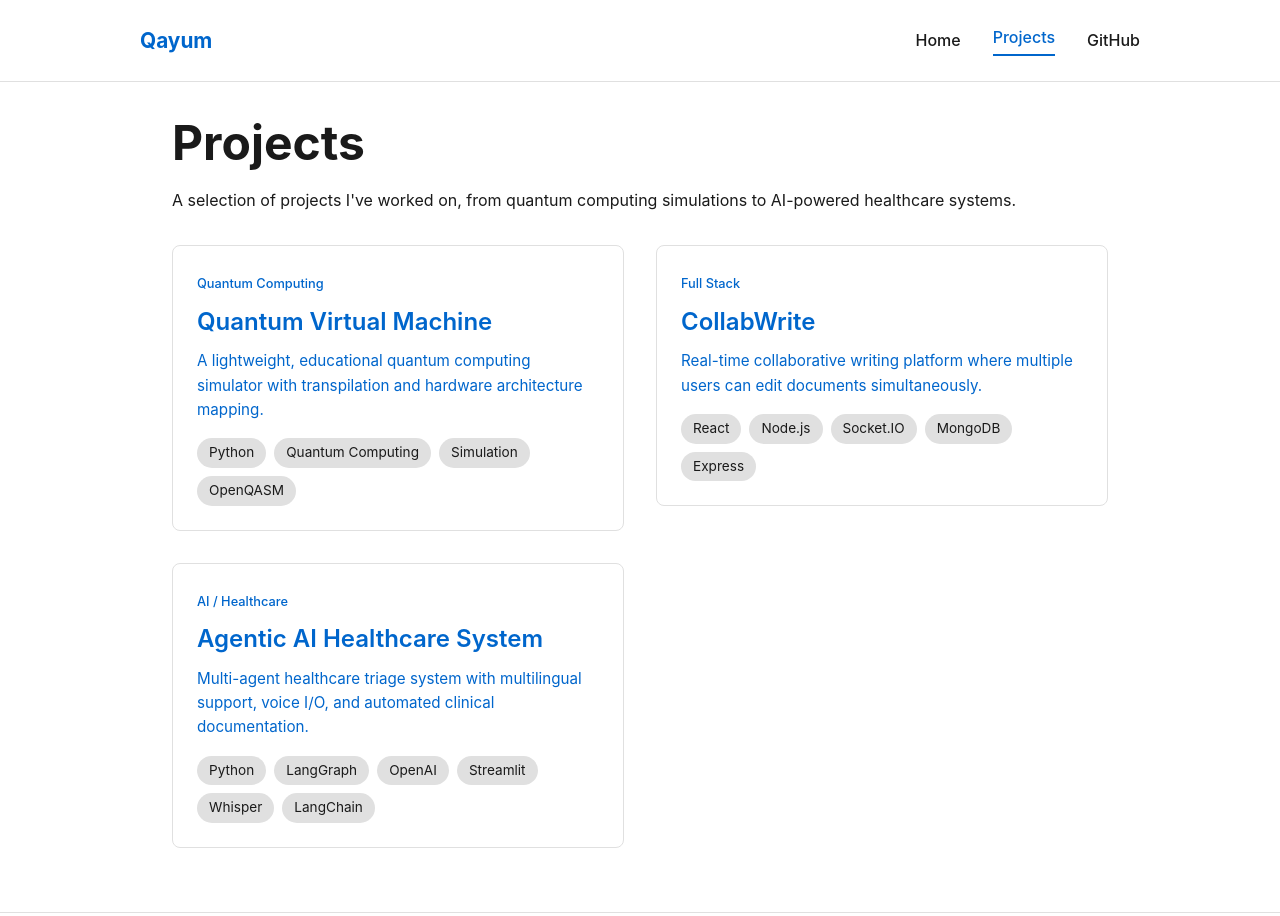
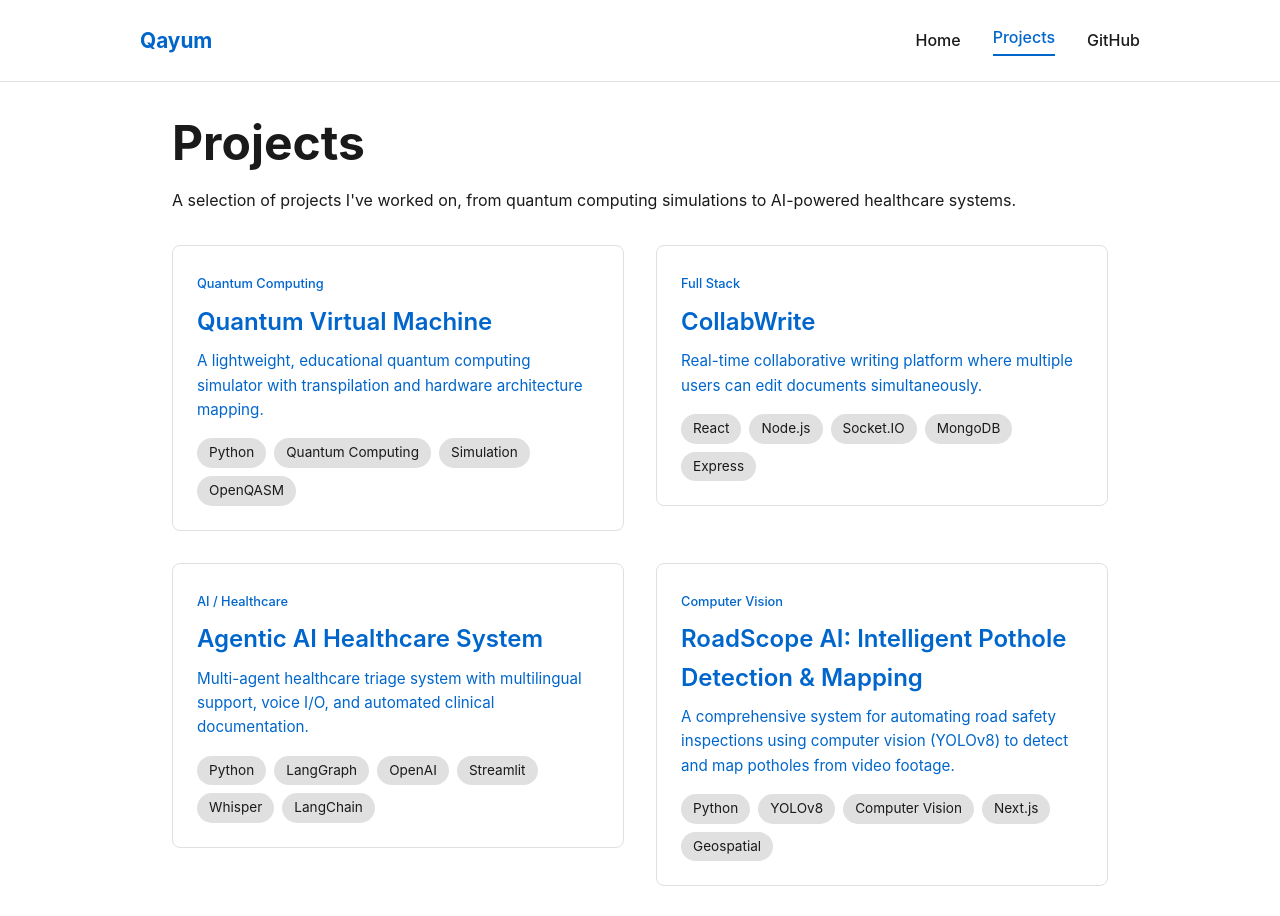
Before and after one commit to qayumXD/qayumXD.github.io, a React (Vite) app: page /projects in a window 1280 px wide. Shown: the top 916 px of the page. Built offline with nearby package versions, Linux system fonts and the light colour scheme.

Commit message:
feat: add RoadScope AI and Strapi CMS projects

```diff
--- a/src/data/projects.js
+++ b/src/data/projects.js
@@ -97,5 +97,85 @@ User Input → Safety Router (JSON)
       'Automated SOAP note generation',
       'Emergency red flag detection'
     ]
+  },
+  {
+    id: 'roadscope-ai',
+    title: 'RoadScope AI: Intelligent Pothole Detection & Mapping',
+    category: 'Computer Vision',
+    description: 'A comprehensive system for automating road safety inspections using computer vision (YOLOv8) to detect and map potholes from video footage.',
+    tags: ['Python', 'YOLOv8', 'Computer Vision', 'Next.js', 'Geospatial'],
+    details: 'Uses YOLOv8 to detect potholes, synchronizes them with GPS data, and visualizes the results on an interactive map dashboard.',
+    fullDescription: `RoadScope AI is a comprehensive system for automating road safety inspections. It uses computer vision (YOLOv8) to detect potholes from video footage, synchronizes detections with GPS data, and visualizes the results on an interactive map dashboard.
+
+📂 **Project Structure**
+ScopePotholeDetection/
+├── data/                  # Data storage
+│   ├── dataset/           # Training images and labels for YOLO
+│   ├── gps_logs/          # GPX/CSV GPS tracks
+│   └── raw_videos/        # Input video footage
+├── models/                # Trained YOLOv8 models (.pt)
+├── src/
+│   ├── detection/         # Phase 1 & 2: Computer Vision
+│   │   ├── extract_frames.py  # Convert video to dataset
+│   │   ├── train.py           # Train YOLOv8 model
+│   │   └── detect.py          # Run inference on video
+│   ├── mapping/           # Phase 3: Geospatial Processing
+│   │   ├── parse_gpx.py       # Parse GPX files to CSV
+│   │   ├── sync_coords.py     # Merge detections with GPS
+│   │   └── snap_to_road.py    # Google Roads API integration
+│   └── dashboard/         # Phase 4: Next.js Web App
+│       ├── app/               # Frontend Logic
+│       └── components/        # Map & Stats Components
+└── requirements.txt       # Python dependencies`,
+    github: 'https://github.com/qayumXD/RoadScope-Pothole-Detection',
+    features: [
+      'Automated pothole detection from video using YOLOv8',
+      'Synchronization of pothole detections with GPS data',
+      'Interactive map dashboard for visualizing pothole locations',
+      'Integration with Google Roads API for improved accuracy',
+      'End-to-end workflow from video capture to data visualization'
+    ]
+  },
+  {
+    id: 'news-portal-ai',
+    title: 'Portal de Noticias Inteligente',
+    category: 'AI / Full Stack',
+    description: 'An AI-powered news portal that scrapes the Boletín Oficial de la República Argentina, analyzes legal texts using LLMs, and presents business-critical insights.',
+    tags: ['React', 'Next.js', 'Strapi', 'n8n', 'Puppeteer', 'Docker'],
+    details: 'A modern, AI-powered news portal featuring a premium React frontend, Strapi CMS backend, and an n8n workflow for scraping and AI analysis.',
+    fullDescription: `A modern, AI-powered news portal that scrapes the Boletín Oficial de la República Argentina, analyzes legal texts using LLMs, and presents business-critical insights in a premium React frontend.
+
+🚀 **Architecture**
+The project consists of three main pillars orchestrated via Docker Compose:
+
+**Frontend (Next.js/React):**
+
+- Responsive, premium UI for displaying news and market data.
+- Fetches content from Strapi CMS.
+- Located in ./frontend.
+
+**Backend (Strapi CMS):**
+
+- Headless CMS to manage articles, categories, and users.
+- Stores AI-analyzed properties (Sentiment, Impact Score, Summary).
+- Database: PostgreSQL.
+
+**Intelligence & Automation (n8n):**
+
+- Scraper: Custom Puppeteer script (scrape_boletin.js) running in a secure, sandboxed environment.
+- Workflow:
+  - Scrapes the Official Gazette.
+  - Filters relevance using AI.
+  - Generates business insights (Summary, Sentiment, Impact).
+  - Ingests data into Strapi.
+- Infrastructure: Custom Docker image with Chromium support.`,
+    features: [
+      'Automated scraping of the Boletín Oficial de la República Argentina',
+      'AI-powered analysis of legal texts using LLMs',
+      'Premium React/Next.js frontend for displaying news',
+      'Strapi CMS for content management',
+      'n8n for workflow automation and intelligence',
+      'Orchestrated with Docker Compose'
+    ]
   }
 ]
```
